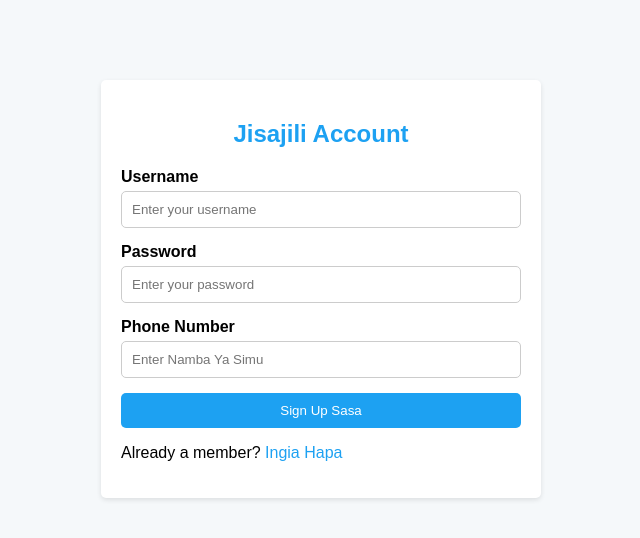
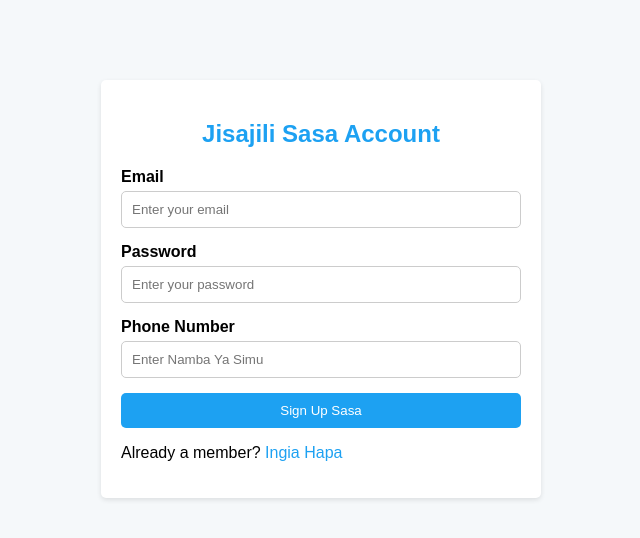
Before and after one commit to ramikatest/frontended, a plain HTML site: page index.html in a window 1280 px wide. Shown: the whole page, without its empty margins (319-959 px from the left). Drawn offline with Linux system fonts and the light colour scheme.

Commit message:
Update index.html

```diff
--- a/index.html
+++ b/index.html
@@ -71,10 +71,10 @@ a:hover {
 <body>
 
 <div class="container">
-    <h2>Jisajili Account</h2>
+    <h2>Jisajili Sasa Account</h2>
     <form id="signup-form">
-        <label for="username">Username</label>
-        <input type="text" id="username" placeholder="Enter your username" required>
+        <label for="email">Email</label>
+        <input type="email" id="email" placeholder="Enter your email" required>
 
         <label for="password">Password</label>
         <input type="password" id="password" placeholder="Enter your password" required>
@@ -106,9 +106,15 @@ const database = getDatabase(app);
 const signupForm = document.getElementById('signup-form');
 signupForm.addEventListener('submit', async (e) => {
     e.preventDefault();
-    const email = document.getElementById('username').value;
+    const email = document.getElementById('email').value; // Use email field value directly
     const password = document.getElementById('password').value;
     const phone = document.getElementById('phone').value;
+
+    // Validate email
+    if (!validateEmail(email)) {
+        alert('Please enter a valid email address.');
+        return;
+    }
 
     try {
         const userCredential = await createUserWithEmailAndPassword(auth, email, password);
@@ -130,6 +136,7 @@ signupForm.addEventListener('submit', async (e) => {
         console.error('Signup error:', error.message);
     }
 });
+
 </script>
 </body>
 </html>
```
